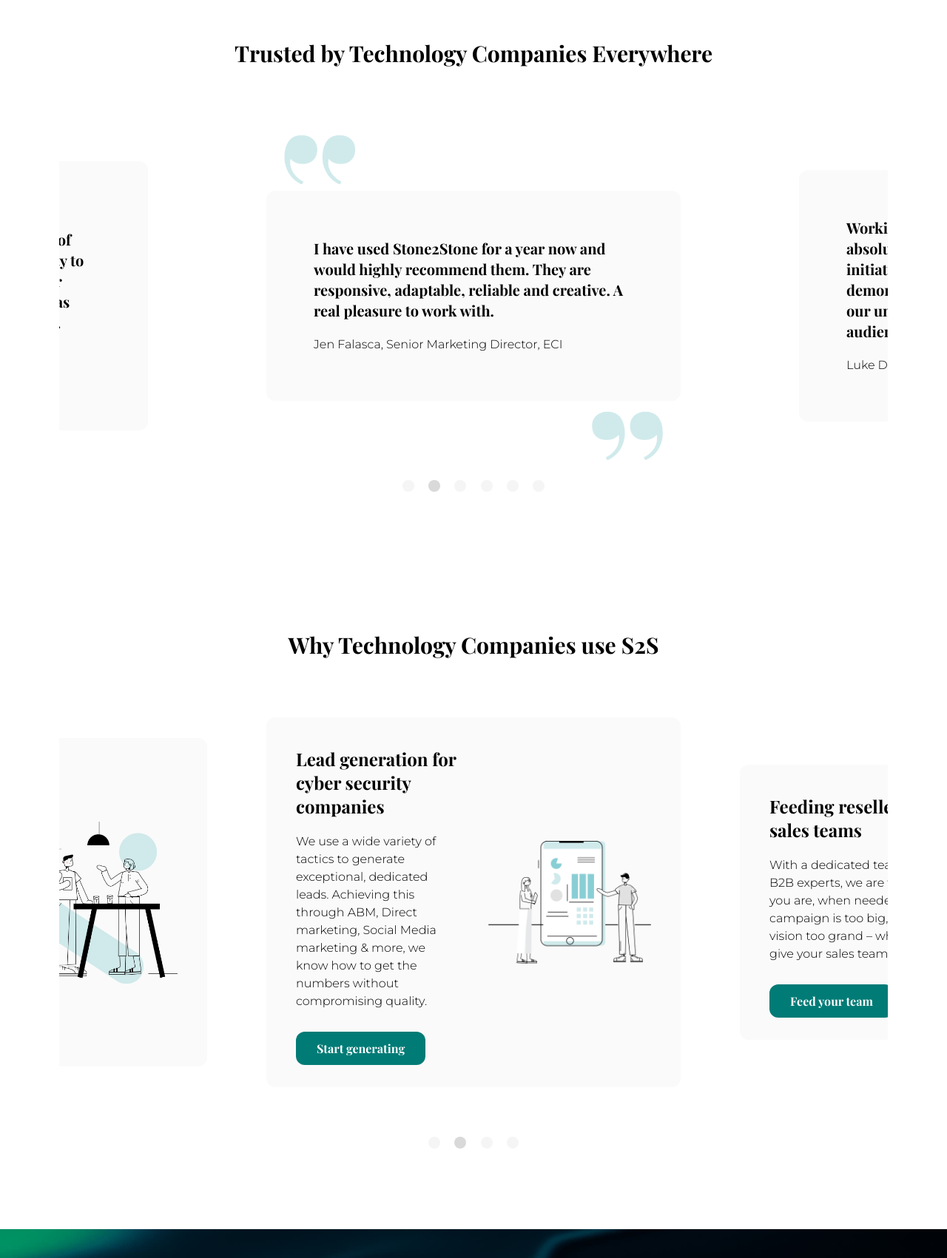
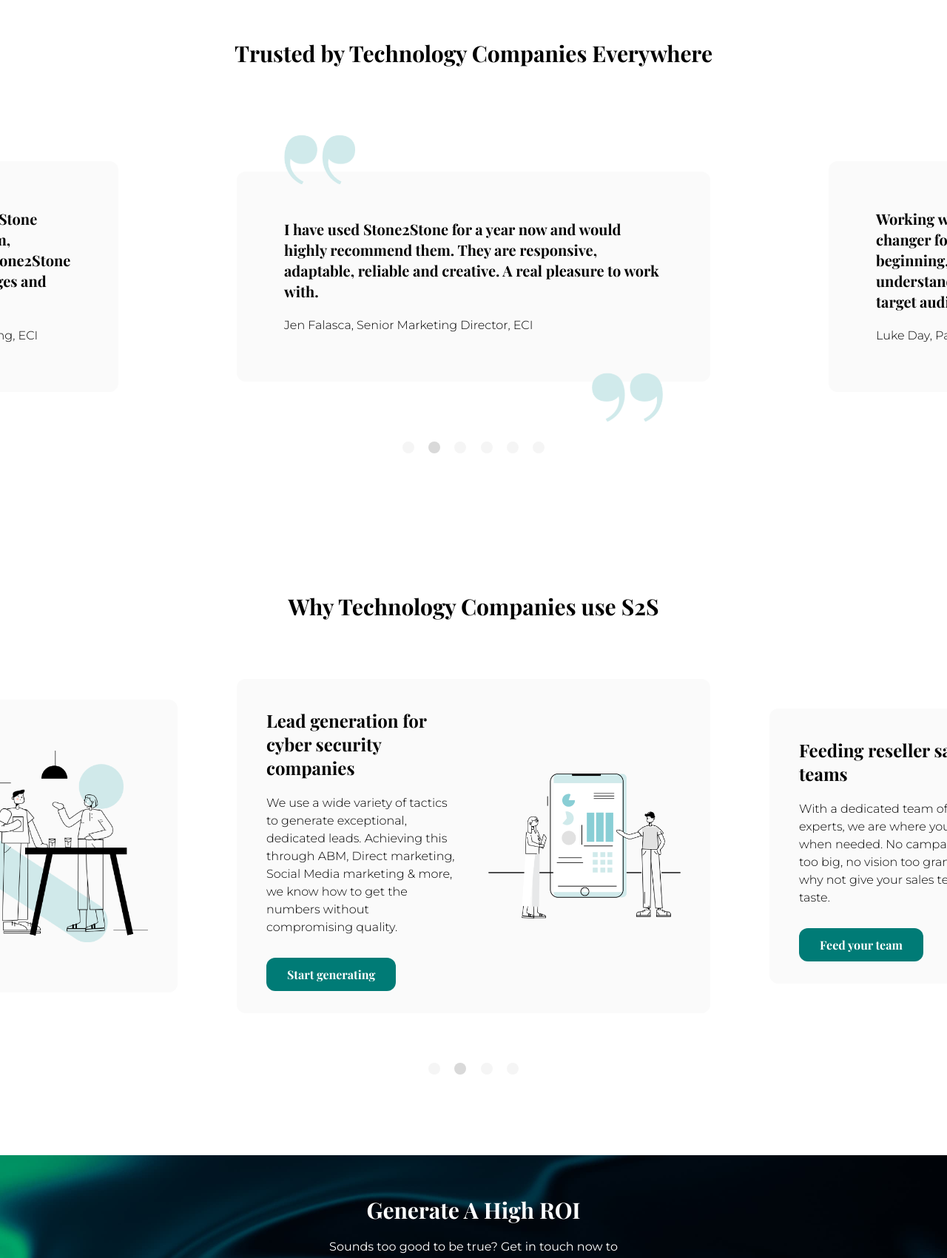
Before and after one commit to alparslankorkmaz/stone2stone-redone, a Next.js app: page / in a window 1280 px wide. Shown: the part 2276-3977 px from the top of the page at 74% size. Built offline with nearby package versions, Linux system fonts and the light colour scheme.

Commit message:
fix carousel padding

```diff
--- a/src/components/Testimonials.js
+++ b/src/components/Testimonials.js
@@ -20,7 +20,7 @@ const Testimonials = (props) => {
   );
 
   return (
-    <div className="relative overflow-hidden lg:overflow-visible lg:p-20 mb-28">
+    <div className="relative overflow-hidden lg:overflow-visible lg:py-20 mb-28">
       <h4 className="font-playfair text-3xl text-center font-bold mb-10 lg:mb-32">
         Trusted by Technology Companies Everywhere
       </h4>
--- a/src/components/WhyS2S.js
+++ b/src/components/WhyS2S.js
@@ -26,7 +26,7 @@ const WhyS2S = (props) => {
   );
 
   return (
-    <div className="relative lg:p-20 mb-28">
+    <div className="relative lg:py-20 mb-28">
       <h4 className="font-playfair text-3xl text-center font-bold mb-10 lg:mb-20">
         Why Technology Companies use S2S{" "}
       </h4>
```
